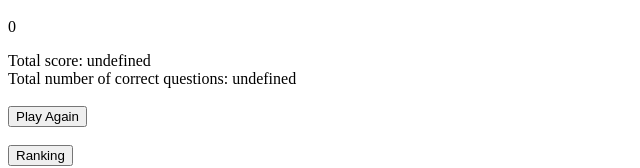
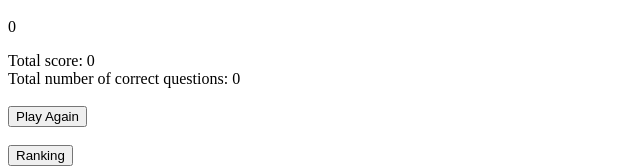
Before and after one commit to thainaabrantes/trivia-react-redux, a React (Create React App) app: page /feedback in a window 1280 px wide. Shown: the part 437-605 px from the top of the page, without its empty margins (0-640 px from the left). Built offline with nearby package versions, Linux system fonts and the light colour scheme.

Commit message:
desenvolvendo req 14

```diff
--- a/src/components/DataFeedback.jsx
+++ b/src/components/DataFeedback.jsx
@@ -4,7 +4,8 @@ import { connect } from 'react-redux';
 
 class DataFeedback extends Component {
   render() {
-    const { score, questions } = this.props;
+    const { score, assertions } = this.props;
+    console.log(assertions);
     return (
       <section>
         <div>
@@ -18,7 +19,7 @@ class DataFeedback extends Component {
           <span
             data-testid="feedback-total-question"
           >
-            {`Total number of correct questions: ${questions}`}
+            {`Total number of correct questions: ${assertions}`}
           </span>
         </div>
       </section>
@@ -28,7 +29,12 @@ class DataFeedback extends Component {
 
 DataFeedback.propTypes = {
   score: PropTypes.number,
-  questions: PropTypes.number,
+  assertions: PropTypes.number,
 }.isRequired;
 
-export default connect()(DataFeedback);
+const mapStateToProps = (state) => ({
+  score: state.player.score,
+  assertions: state.player.assertions,
+});
+
+export default connect(mapStateToProps)(DataFeedback);
--- a/src/pages/Games.jsx
+++ b/src/pages/Games.jsx
@@ -23,6 +23,7 @@ class Games extends Component {
       intervalId: '',
       difficulty: '',
       countQuestion: 1,
+      assertions: 0,
     };
   }
 
@@ -48,7 +49,7 @@ class Games extends Component {
   fetchAnswers = async () => {
     const token = localStorage.getItem('token');
     const gameObject = await fetchGame(token);
-
+    console.log(gameObject);
     const { history } = this.props;
     if (gameObject.response_code === ERROR_RESPONSE) {
       history.push('/');
@@ -69,7 +70,7 @@ class Games extends Component {
   };
 
   sumPoints = (id) => {
-    const { seconds, difficulty } = this.state;
+    const { seconds, difficulty, assertions } = this.state;
     const { name, email, score, dispatch } = this.props;
     let difficultyPoint = 0;
     const ten = 10;
@@ -88,8 +89,10 @@ class Games extends Component {
     if (id === 'correct-answer') {
       const calcResullt = (ten + (seconds * difficultyPoint));
       const sumOfPoints = score + calcResullt;
-
       dispatch(sumScore(sumOfPoints));
+      // resgatando o estado anterior e somando +1 para cada resposta certa
+      this.setState((prevState) => ({ assertions: prevState.assertions + 1 }));
+      dispatch(addTotal(assertions));
 
       // conferir se está correta esta forma de salvar no localStorage:
       const ranking = [];
@@ -158,11 +161,11 @@ class Games extends Component {
   };
 
   render() {
-    const { categoria, pergunta, clicked, seconds, intervalId } = this.state;
+    const { categoria, pergunta, clicked, seconds, intervalId, assertions } = this.state;
     if (seconds === 0 || clicked) {
       clearInterval(intervalId);
     }
-
+    console.log(assertions);
     return (
       <section>
         <Header />
--- a/src/redux/reducers/playerReducer.jsx
+++ b/src/redux/reducers/playerReducer.jsx
@@ -4,7 +4,7 @@ const INITIAL_STATE = {
   name: '',
   email: '',
   score: 0,
-  questions: 0,
+  assertions: 0,
 };
 const playerReducer = (state = INITIAL_STATE, action) => {
   switch (action.type) {
@@ -30,8 +30,8 @@ const playerReducer = (state = INITIAL_STATE, action) => {
   case ADD_TOTAL: {
     return {
       ...state,
-      score: action.payload,
-      questions: action.payload,
+      score: action.payload[0],
+      assertions: action.payload[1],
     };
   }
   default:
```
